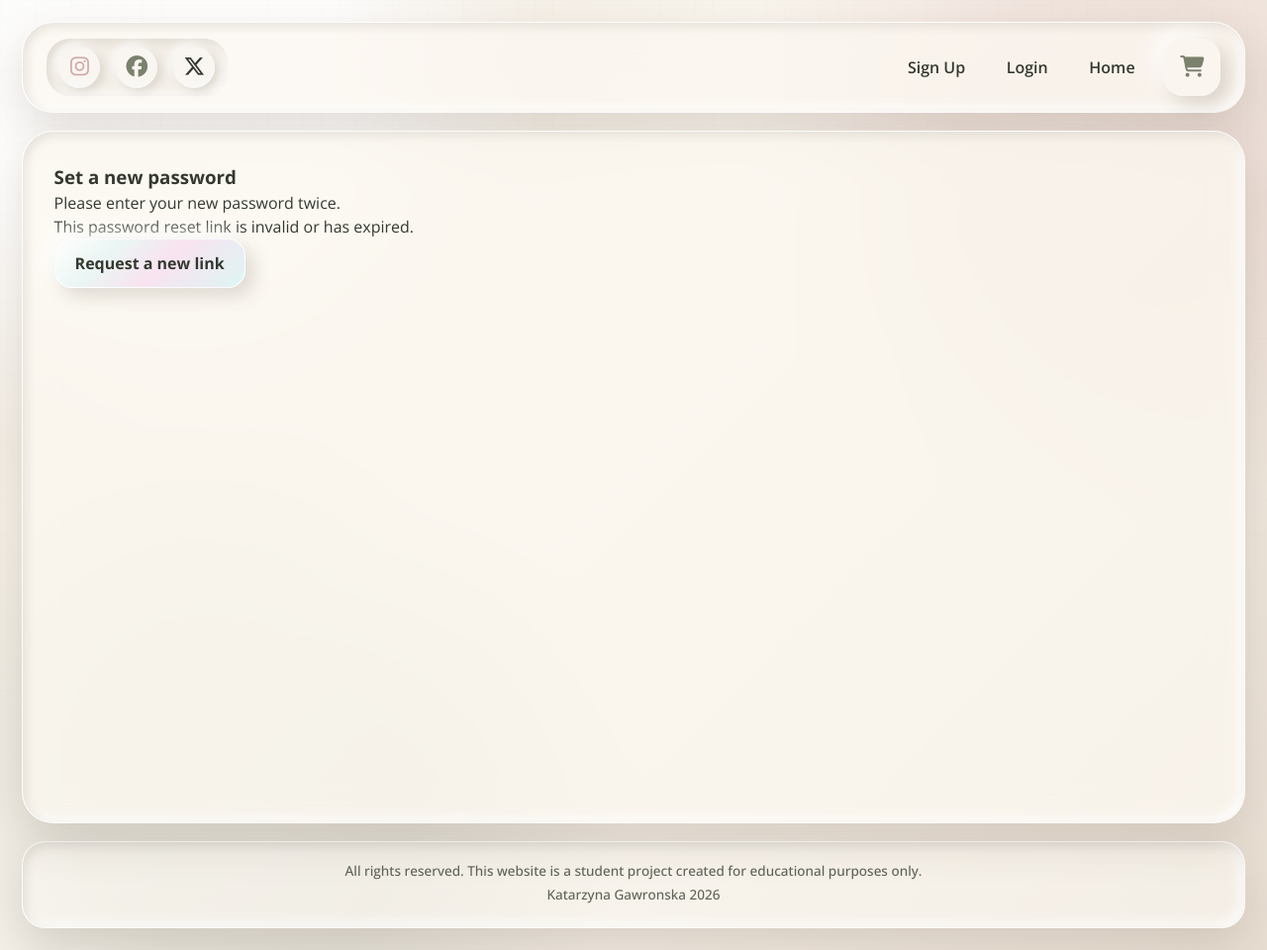
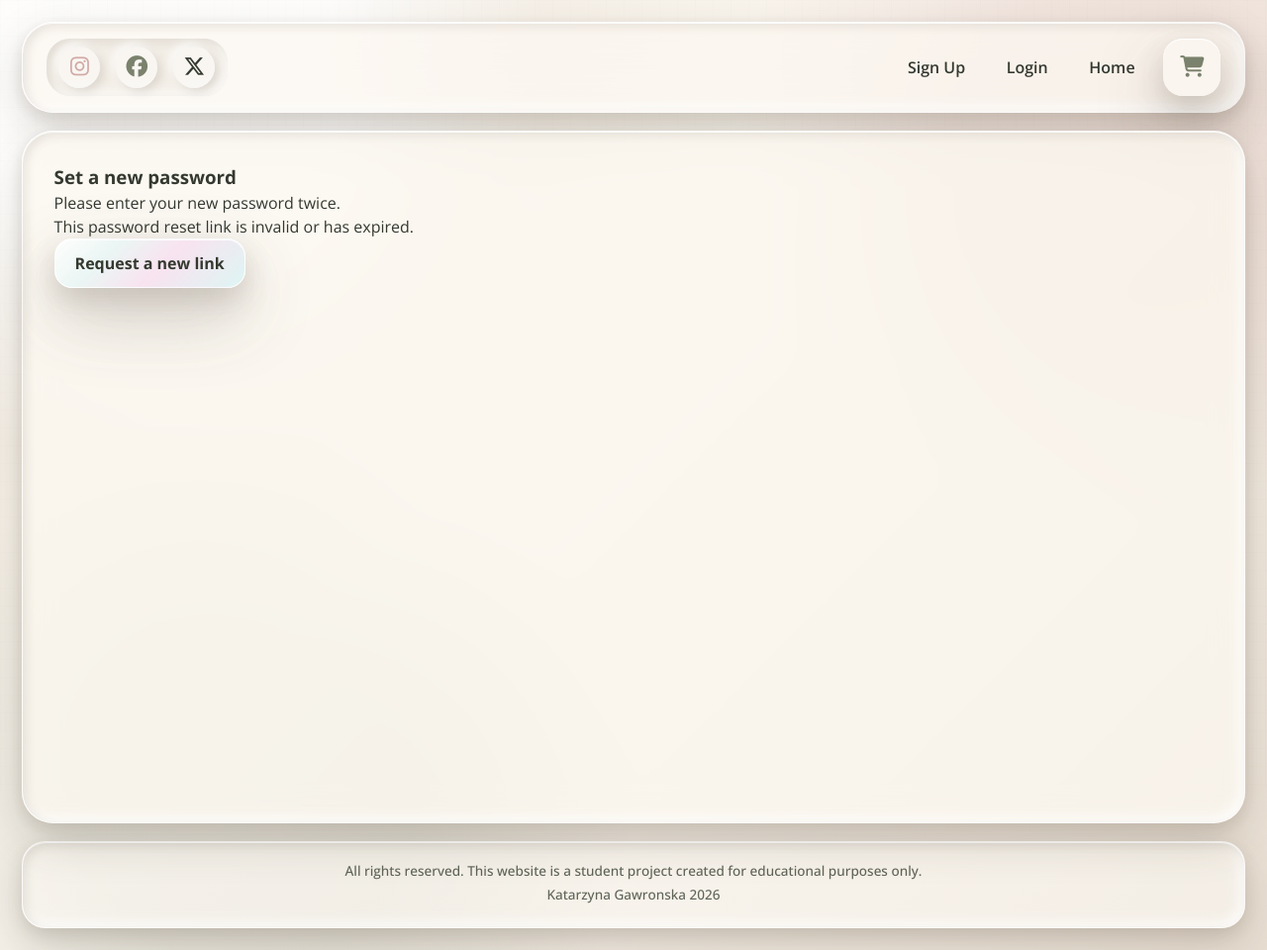
Before and after one commit to Kanareknie/thank_u_card, a Django app: page /reset/1/1/ in a window 1280 px wide. Shown: the whole page at 99% size. Run offline with Django 4.2, Linux system fonts and the light colour scheme; parts of the project's set-up code (start-up, migrations or seed data) failed here and were passed over; some libraries are stand-ins or nearby versions; some web fonts are replaced.

Commit message:
Add more shadow under container in root: in global.css

```diff
--- a/static/css/global.css
+++ b/static/css/global.css
@@ -50,12 +50,26 @@ body {
   --page-width: 1440px;
   --content-width: 1380px;
 
-  --shadow-soft: 0 18px 45px rgba(84, 70, 54, 0.16);
-  --shadow-raised: 8px 8px 18px rgba(84, 70, 54, 0.18),
-    -8px -8px 18px rgba(255, 255, 255, 0.75);
+  --shadow-soft:
+    0 18px 45px rgba(70, 59, 45, 0.18),
+    0 6px 16px rgba(70, 59, 45, 0.12),
+    inset 0 1px 0 rgba(255, 255, 255, 0.85);
+
+  --shadow-raised:
+    0 28px 70px rgba(70, 59, 45, 0.26),
+    0 12px 28px rgba(70, 59, 45, 0.18),
+    inset 0 1px 0 rgba(255, 255, 255, 0.9);
+
+  --shadow-button:
+    0 14px 28px rgba(70, 59, 45, 0.22),
+    0 5px 10px rgba(70, 59, 45, 0.16),
+    inset 0 1px 0 rgba(255, 255, 255, 0.9);
+
   --shadow-inset: inset 4px 4px 10px rgba(84, 70, 54, 0.12),
     inset -5px -5px 12px rgba(255, 255, 255, 0.75);
+
   --line-soft: rgba(122, 129, 108, 0.16);
+
   --glass-line: rgba(255, 255, 255, 0.72);
 
   --crystal-glow: linear-gradient(
@@ -65,6 +79,7 @@ body {
     rgba(246, 214, 238, 0.64) 56%,
     rgba(210, 244, 244, 0.72) 100%
   );
+
 }
 
 /* =========================
```
